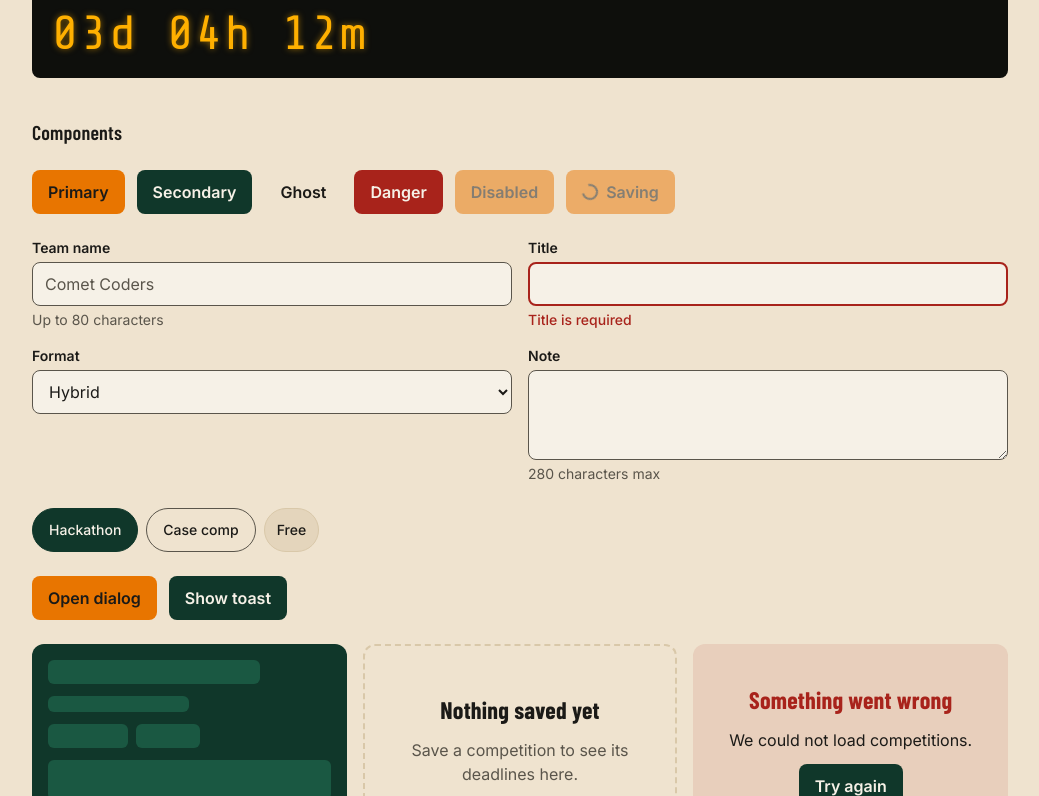
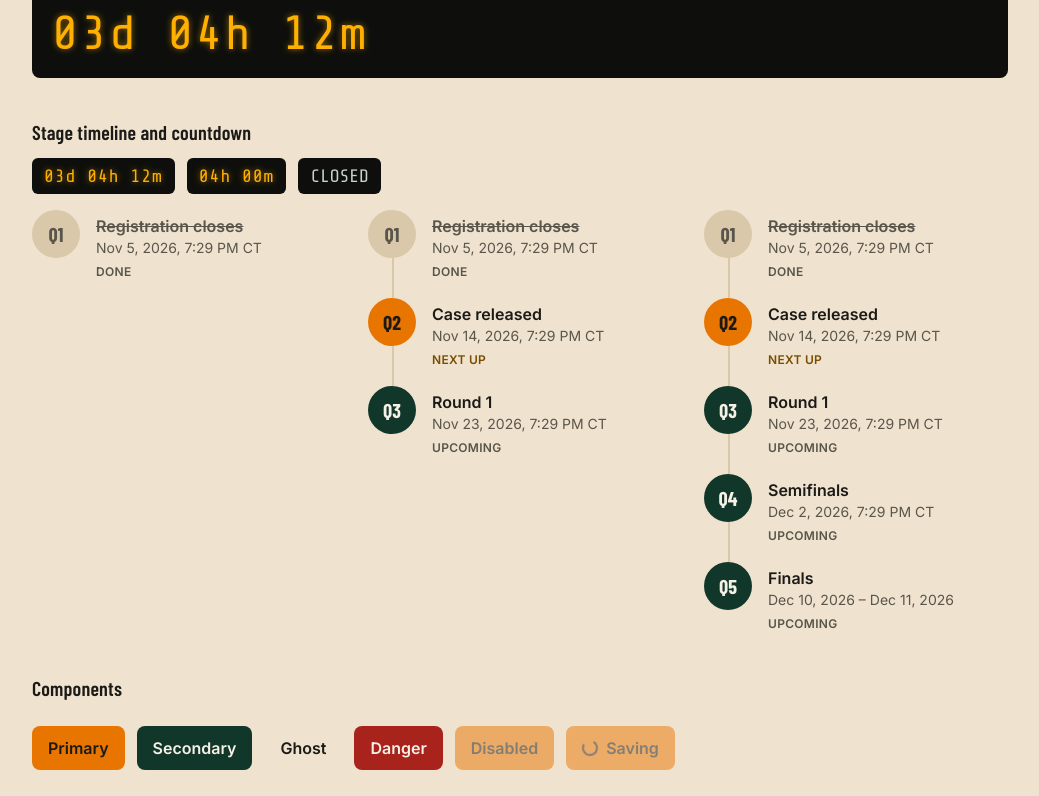
Before and after one commit to Sithranjan-Suresh/comet-arena, a Next.js app: page /dev/tokens in a window 1280 px wide. Shown: the part 824-1620 px from the top of the page, without its empty margins (120-1159 px from the left). Built offline with nearby package versions, Linux system fonts and the light colour scheme; a web font is replaced by a local one.

Commit message:
Task 26: StageTimeline component (rounds as quarters) with state logic, tests, showcase
Co-Authored-By: Claude Sonnet 5.5 <noreply@anthropic.com>
Claude-Session: https://claude.ai/code/session_01Ce4m7QxNPk83Y8LGdTn6tE

```diff
--- a/app/dev/tokens/page.tsx
+++ b/app/dev/tokens/page.tsx
@@ -1,6 +1,8 @@
 import { notFound } from "next/navigation";
 import { contrastRatio } from "@/lib/theme/contrast";
 import { colors, textPairs } from "@/lib/theme/tokens";
+import { Countdown } from "@/components/Countdown";
+import { StageTimeline } from "@/components/StageTimeline";
 import { UiDemo } from "./UiDemo";
 
 export const metadata = { title: "Design tokens" };
@@ -51,6 +53,35 @@ export default function TokensPage() {
         </div>
       </section>
 
+      <section aria-labelledby="timeline">
+        <h2 id="timeline" className="mb-3 text-xl font-semibold">
+          Stage timeline and countdown
+        </h2>
+        <div className="mb-4 flex flex-wrap gap-3">
+          <Countdown
+            deadline={new Date(Date.now() + (3 * 24 + 4) * 3600_000 + 12 * 60_000).toISOString()}
+          />
+          <Countdown deadline={new Date(Date.now() + 4 * 3600_000).toISOString()} />
+          <Countdown deadline={new Date(Date.now() - 3600_000).toISOString()} />
+        </div>
+        <div className="grid gap-8 md:grid-cols-3">
+          {[1, 3, 5].map((n) => (
+            <StageTimeline
+              key={n}
+              stages={Array.from({ length: n }, (_, i) => ({
+                name: ["Registration closes", "Case released", "Round 1", "Semifinals", "Finals"][
+                  i
+                ],
+                starts_at:
+                  i === 4 ? new Date(Date.now() + (i * 9 - 5) * 86400_000).toISOString() : null,
+                deadline_at: new Date(Date.now() + (i * 9 - 4) * 86400_000).toISOString(),
+                order: i + 1,
+              }))}
+            />
+          ))}
+        </div>
+      </section>
+
       <UiDemo />
 
       <section aria-labelledby="contrast">
--- /dev/null
+++ b/components/StageTimeline.tsx
@@ -0,0 +1,67 @@
+import { cn } from "@/lib/cn";
+import { type StageLike, buildStageViews } from "@/lib/stages";
+
+const stateText = { past: "Done", next: "Next up", upcoming: "Upcoming" } as const;
+
+/**
+ * Rounds as quarters. State is conveyed by text and aria-current, not by color alone.
+ * Pass `now` for deterministic rendering (tests, ISR snapshots).
+ */
+export function StageTimeline({
+  stages,
+  now,
+  className,
+}: {
+  stages: StageLike[];
+  now?: Date;
+  className?: string;
+}) {
+  if (stages.length === 0) {
+    return <p className={cn("text-ink-muted", className)}>Dates not announced yet.</p>;
+  }
+  const views = buildStageViews(stages, now);
+  return (
+    <ol aria-label="Competition stages" className={cn("relative space-y-4", className)}>
+      {views.map(({ stage, quarter, state, when }, i) => (
+        <li
+          key={`${stage.name}-${stage.deadline_at}`}
+          aria-current={state === "next" ? "step" : undefined}
+          className="relative flex gap-4"
+        >
+          {i < views.length - 1 && (
+            <span
+              aria-hidden="true"
+              className="absolute top-12 bottom-[-1rem] left-6 w-0.5 bg-court-dark"
+            />
+          )}
+          <span
+            aria-hidden="true"
+            className={cn(
+              "font-display flex size-12 shrink-0 items-center justify-center rounded-full text-xl font-extrabold",
+              state === "next" && "bg-utd-orange text-ink",
+              state === "upcoming" && "bg-turf text-chalk",
+              state === "past" && "bg-court-dark text-ink-muted",
+            )}
+          >
+            {quarter}
+          </span>
+          <div className="min-w-0 pt-1">
+            <p className={cn("font-semibold", state === "past" && "text-ink-muted line-through")}>
+              <span className="sr-only">{quarter}: </span>
+              {stage.name}
+            </p>
+            <p className="text-sm text-ink-muted">{when}</p>
+            <p
+              className={cn(
+                "mt-0.5 inline-block text-xs font-semibold tracking-wide uppercase",
+                state === "next" ? "text-warn" : "text-ink-muted",
+              )}
+            >
+              {stateText[state]}
+            </p>
+          </div>
+        </li>
+      ))}
+    </ol>
+  );
+}
--- /dev/null
+++ b/lib/stages.ts
@@ -0,0 +1,54 @@
+import { formatCT } from "./time";
+
+export interface StageLike {
+  name: string;
+  starts_at: string | null;
+  deadline_at: string;
+  order?: number;
+}
+
+export type StageState = "past" | "next" | "upcoming";
+
+export interface StageView<T extends StageLike = StageLike> {
+  stage: T;
+  /** "Q1", "Q2", ... (rounds are shown as quarters). */
+  quarter: string;
+  state: StageState;
+  /** Human date text in CT. Date range when the stage spans days, otherwise the deadline. */
+  when: string;
+}
+
+function dayKey(iso: string) {
+  return formatCT(iso, "date");
+}
+
+/** Date text for a stage: "Nov 7 – Nov 8, 2026" for ranges, else "Nov 20, 2026, 11:59 PM CT". */
+export function stageWhen(s: StageLike): string {
+  if (s.starts_at && dayKey(s.starts_at) !== dayKey(s.deadline_at)) {
+    return `${formatCT(s.starts_at, "date")} – ${formatCT(s.deadline_at, "date")}`;
+  }
+  return formatCT(s.deadline_at);
+}
+
+/** Sort stages, label them Q1..Qn and mark exactly one as "next" (first not yet past). */
+export function buildStageViews<T extends StageLike>(
+  stages: T[],
+  now: Date = new Date(),
+): StageView<T>[] {
+  const sorted = [...stages].sort(
+    (a, b) =>
+      (a.order ?? 0) - (b.order ?? 0) ||
+      new Date(a.deadline_at).getTime() - new Date(b.deadline_at).getTime(),
+  );
+  let nextAssigned = false;
+  return sorted.map((stage, i) => {
+    const isPast = new Date(stage.deadline_at).getTime() < now.getTime();
+    let state: StageState = "upcoming";
+    if (isPast) state = "past";
+    else if (!nextAssigned) {
+      state = "next";
+      nextAssigned = true;
+    }
+    return { stage, quarter: `Q${i + 1}`, state, when: stageWhen(stage) };
+  });
+}
```
Also changed, not shown: 2 other files (tests, documents, lock files or other folders).
